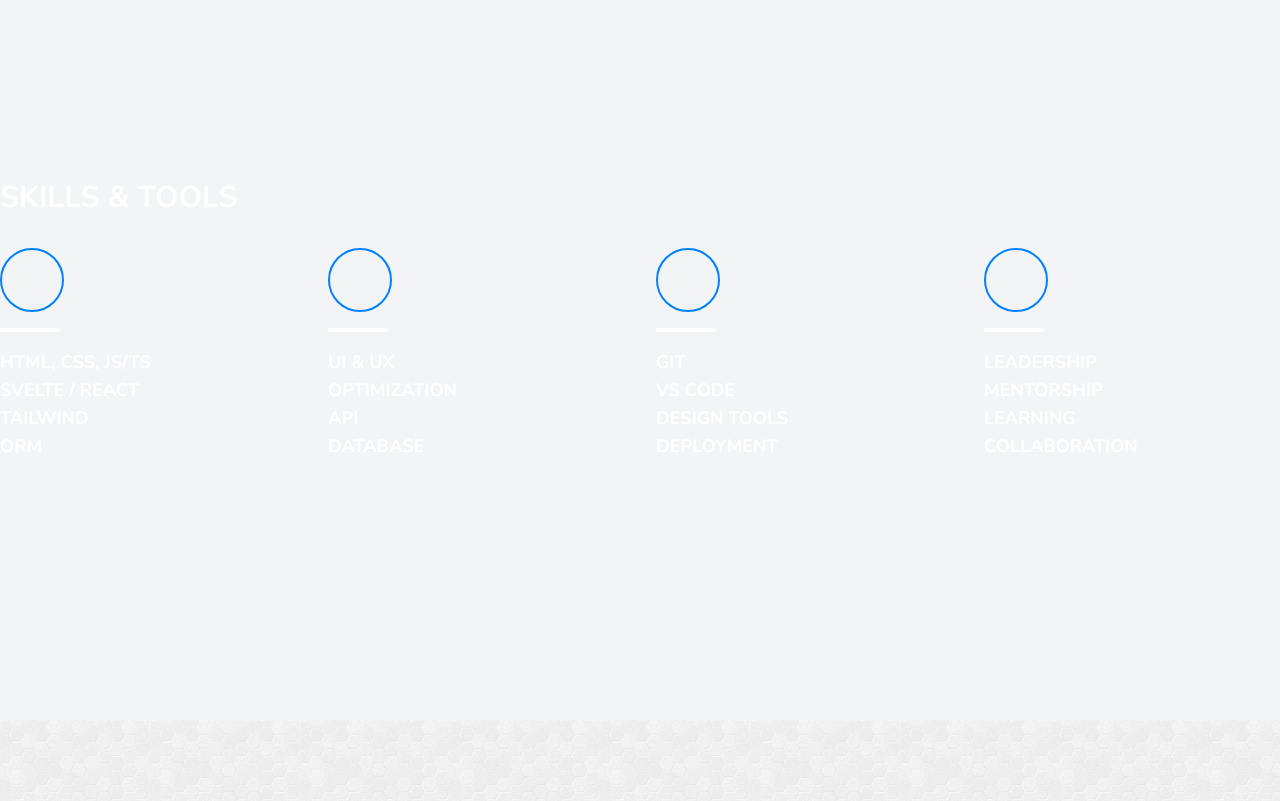
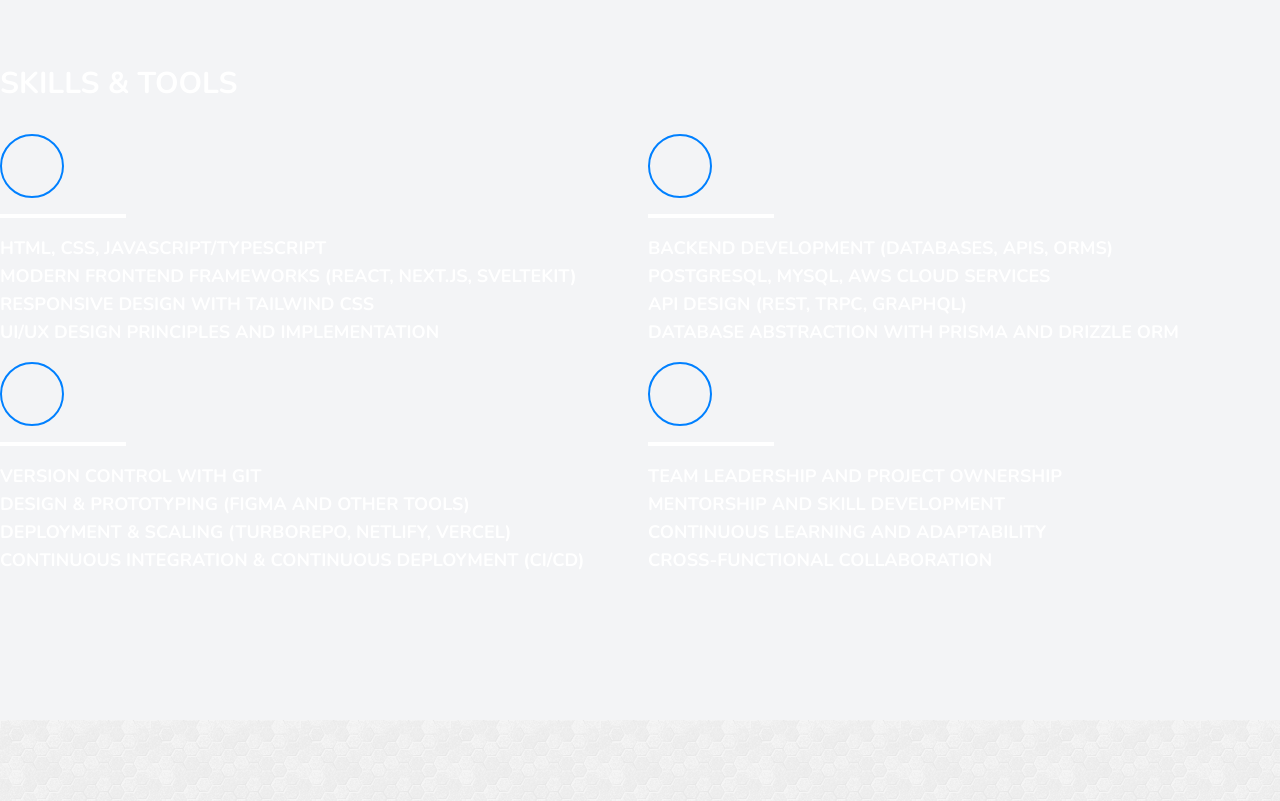
Before and after one commit to scottmurphy1111/svelte-port, a SvelteKit app: page / in a window 1280 px wide. Shown: the part 880-1681 px from the top of the page. Built offline with nearby package versions, Linux system fonts and the light colour scheme; some icons are missing.

Commit message:
update skills

```diff
--- a/src/lib/components/nav/Nav.svelte
+++ b/src/lib/components/nav/Nav.svelte
@@ -44,7 +44,7 @@
 			</div>
 			<div class="relative ml-auto hidden w-auto items-center overflow-hidden md:flex">
 				<ul
-					class="z-40 m-0 flex min-h-auto w-full list-none items-center justify-between gap-4 px-4"
+					class="z-40 m-0 flex min-h-auto w-full list-none items-center justify-between gap-8 px-4 lg:gap-16"
 				>
 					{#each nav as item}
 						<NavItem value={item.value} />
--- a/src/routes/(skills)/Skills.svelte
+++ b/src/routes/(skills)/Skills.svelte
@@ -8,7 +8,7 @@
 </script>
 
 <SectionPanel id="skills" title="Skills & Tools">
-	<GridRow>
+	<div class="grid grid-cols-2 gap-4">
 		{#each skills as skill}
 			<div class="flex w-full flex-col items-stretch justify-center gap-4">
 				<div
@@ -24,5 +24,5 @@
 				</div>
 			</div>
 		{/each}
-	</GridRow>
+	</div>
 </SectionPanel>
--- a/static/data.json
+++ b/static/data.json
@@ -25,19 +25,39 @@
 	"skills": [
 		{
 			"icon": "material-symbols-light:desktop-mac-outline",
-			"skillsArray": ["HTML, CSS, JS/TS", "Svelte / React", "Tailwind", "ORM"]
+			"skillsArray": [
+				"HTML, CSS, JavaScript/TypeScript",
+				"Modern Frontend Frameworks (React, Next.js, SvelteKit)",
+				"Responsive Design with Tailwind CSS",
+				"UI/UX Design Principles and Implementation"
+			]
 		},
 		{
-			"icon": "material-symbols-light:build-sharp",
-			"skillsArray": ["UI & UX", "Optimization", "API", "Database"]
+			"icon": "ion:server",
+			"skillsArray": [
+				"Backend Development (Databases, APIs, ORMs)",
+				"PostgreSQL, MySQL, AWS Cloud Services",
+				"API Design (REST, tRPC, GraphQL)",
+				"Database Abstraction with Prisma and Drizzle ORM"
+			]
 		},
 		{
 			"icon": "material-symbols-light:deployed-code-outline-sharp",
-			"skillsArray": ["Git", "VS Code", "Design Tools", "Deployment"]
+			"skillsArray": [
+				"Version Control with Git",
+				"Design & Prototyping (Figma and Other Tools)",
+				"Deployment & Scaling (Turborepo, Netlify, Vercel)",
+				"Continuous Integration & Continuous Deployment (CI/CD)"
+			]
 		},
 		{
 			"icon": "material-symbols-light:social-leaderboard-outline-rounded",
-			"skillsArray": ["Leadership", "Mentorship", "Learning", "Collaboration"]
+			"skillsArray": [
+				"Team Leadership and Project Ownership",
+				"Mentorship and Skill Development",
+				"Continuous Learning and Adaptability",
+				"Cross-functional Collaboration"
+			]
 		}
 	],
 	"experience": [
```
Also changed, not shown: src/routes/Portfolio.svelte (added).
